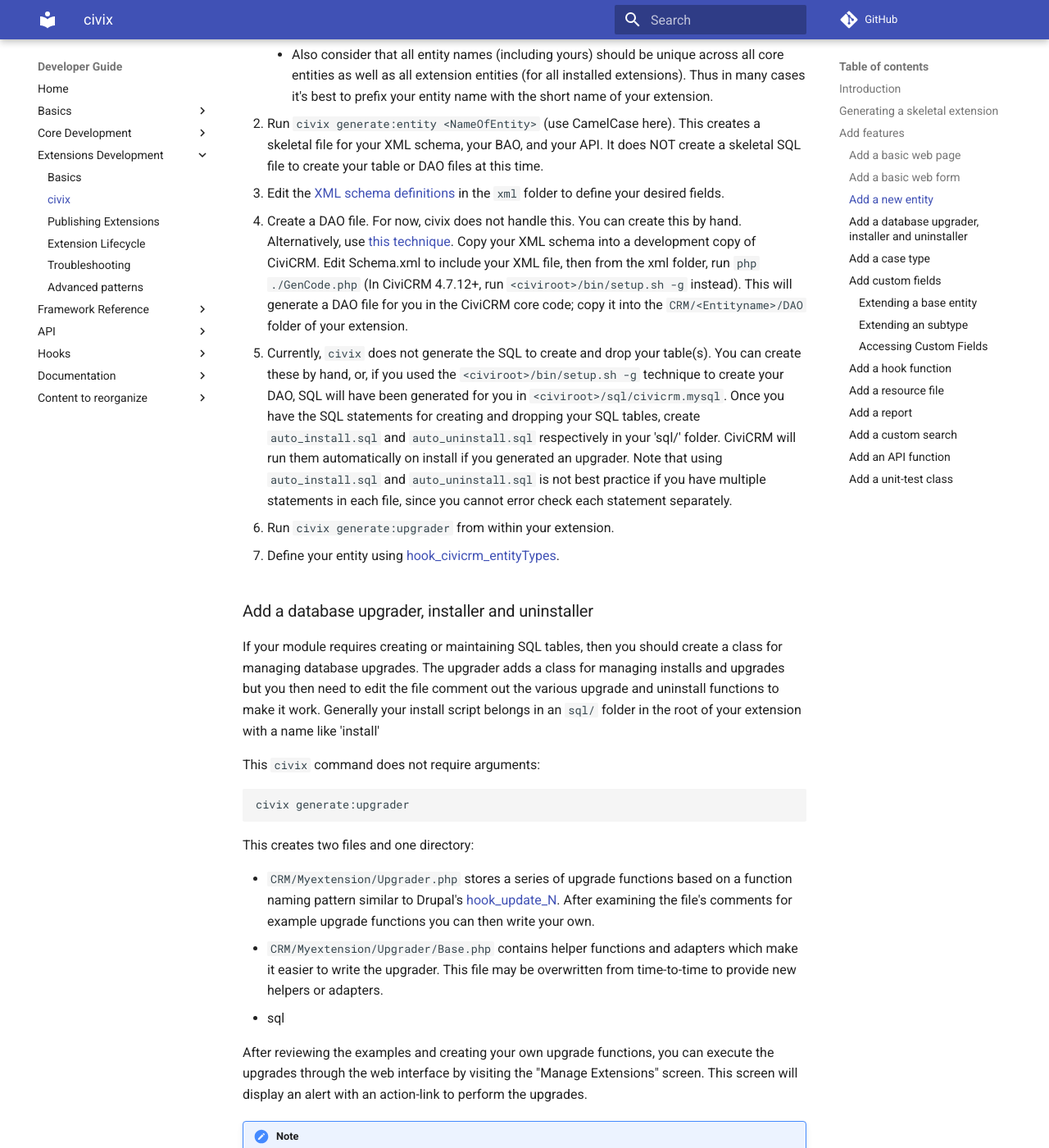
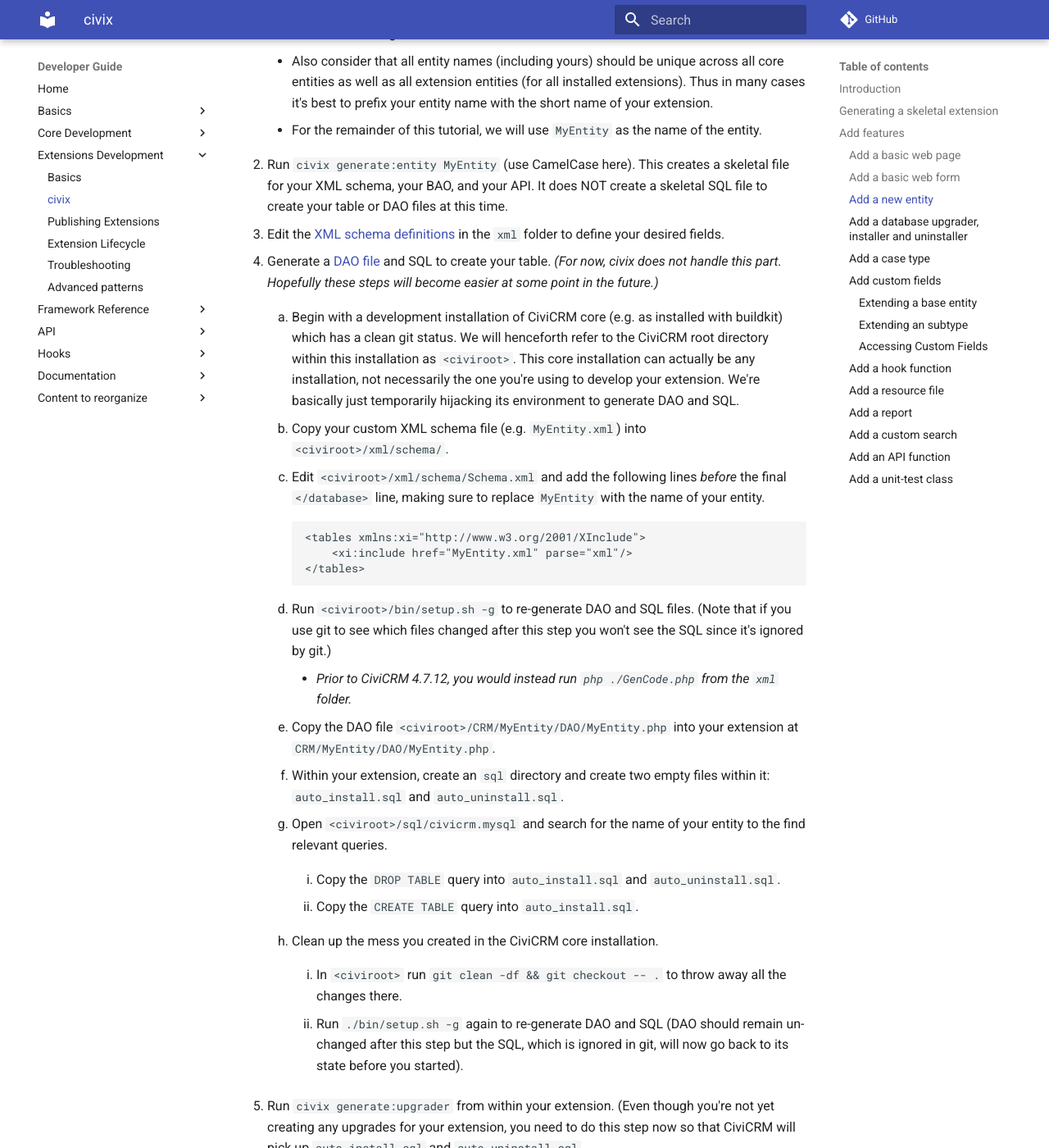
Before and after one commit to civicrm/civicrm-dev-docs, an MkDocs documentation site: the page built from docs/extensions/civix.md, in a window 1280 px wide and 1400 px high, scrolled down 3767 px. Shown: the whole window at 82% size. Built offline with MkDocs 1.6.1 and Material for MkDocs 9.7.7, drawn with Linux system fonts in a browser that asks for light colours; comment, search, counter and statistics services are not loaded; old or Windows-style settings are respelled for this version of MkDocs; some of the changed text lies outside the part shown.

Commit message:
Civix - add more detailed steps in generate:entity

````diff
--- a/docs/extensions/civix.md
+++ b/docs/extensions/civix.md
@@ -182,18 +182,51 @@
 to create a new entity. For this, you can use the command `civix generate:entity`
 
 1. Pick a name for your entity.
+
     * In some places, CiviCRM expects a *CamelCaseName*, in others, an *snake_case_name*. Be absolutely consistent in your naming, because CiviCRM needs to translate between those two naming conventions.
+
     * Also consider that all entity names (including yours) should be unique across all core entities as well as all extension entities (for all installed extensions). Thus in many cases it's best to prefix your entity name with the short name of your extension.
 
-1. Run `civix generate:entity <NameOfEntity>` (use CamelCase here). This creates a skeletal file for your XML schema, your BAO, and your API. It does NOT create a skeletal SQL file to create your table or DAO files at this time.
+    * For the remainder of this tutorial, we will use `MyEntity` as the name of the entity.
+
+1. Run `civix generate:entity MyEntity` (use CamelCase here). This creates a skeletal file for your XML schema, your BAO, and your API. It does NOT create a skeletal SQL file to create your table or DAO files at this time.
 
 1. Edit the [XML schema definitions](/framework/schema-definition) in the `xml` folder to define your desired fields.
 
-1. Create a DAO file. For now, civix does not handle this. You can create this by hand. Alternatively, use [this technique](http://civicrm.stackexchange.com/a/3536/12). Copy your XML schema into a development copy of CiviCRM. Edit Schema.xml to include your XML file, then from the xml folder, run `php ./GenCode.php` (In CiviCRM 4.7.12+, run `<civiroot>/bin/setup.sh -g` instead). This will generate a DAO file for you in the CiviCRM core code; copy it into the `CRM/<Entityname>/DAO` folder of your extension.
+1. Generate a [DAO file](/core/architecture/#dao) and SQL to create your table. *(For now, civix does not handle this part. Hopefully these steps will become easier at some point in the future.)*
 
-1. Currently, `civix` does not generate the SQL to create and drop your table(s). You can create these by hand, or, if you used the `<civiroot>/bin/setup.sh -g` technique to create your DAO, SQL will have been generated for you in `<civiroot>/sql/civicrm.mysql`. Once you have the SQL statements for creating and dropping your SQL tables, create `auto_install.sql` and `auto_uninstall.sql` respectively in your 'sql/' folder. CiviCRM will run them automatically on install if you generated an upgrader. Note that using `auto_install.sql` and `auto_uninstall.sql` is not best practice if you have multiple statements in each file, since you cannot error check each statement separately. <!-- fixme update and clarify -->
+    1. Begin with a development installation of CiviCRM core (e.g. as installed with buildkit) which has a clean git status. We will henceforth refer to the CiviCRM root directory within this installation as `<civiroot>`. This core installation can actually be any installation, not necessarily the one you're using to develop your extension. We're basically just temporarily hijacking its environment to generate DAO and SQL.
 
-1. Run `civix generate:upgrader` from within your extension.
+    1. Copy your custom XML schema file (e.g. `MyEntity.xml`) into `<civiroot>/xml/schema/`.
+
+    1. Edit `<civiroot>/xml/schema/Schema.xml` and add the following lines *before* the final `</database>` line, making sure to replace `MyEntity` with the name of your entity.
+        ```xml
+        <tables xmlns:xi="http://www.w3.org/2001/XInclude">
+            <xi:include href="MyEntity.xml" parse="xml"/>
+        </tables>
+        ```
+
+    1. Run `<civiroot>/bin/setup.sh -g` to re-generate DAO and SQL files. (Note that if you use git to see which files changed after this step you won't see the SQL since it's ignored by git.)
+
+        * *Prior to CiviCRM 4.7.12, you would instead run `php ./GenCode.php` from the `xml` folder.*
+
+    1. Copy the DAO file `<civiroot>/CRM/MyEntity/DAO/MyEntity.php` into your extension at `CRM/MyEntity/DAO/MyEntity.php`.
+
+    1. Within your extension, create an `sql` directory and create two empty files within it: `auto_install.sql` and `auto_uninstall.sql`.
+
+    1. Open `<civiroot>/sql/civicrm.mysql` and search for the name of your entity to the find relevant queries.
+
+        1. Copy the `DROP TABLE` query into `auto_install.sql` and `auto_uninstall.sql`.
+
+        1. Copy the `CREATE TABLE` query into `auto_install.sql`.
+
+    1. Clean up the mess you created in the CiviCRM core installation.
+
+        1. In `<civiroot>` run `git clean -df && git checkout -- .` to throw away all the changes there.
+
+        1. Run `./bin/setup.sh -g` again to re-generate DAO and SQL (DAO should remain un-changed after this step but the SQL, which is ignored in git, will now go back to its state before you started).
+
+1. Run `civix generate:upgrader` from within your extension. (Even though you're not yet creating any upgrades for your extension, you need to do this step now so that CiviCRM will pick up `auto_install.sql` and `auto_uninstall.sql`
 
 1. Define your entity using [hook_civicrm_entityTypes](https://wiki.civicrm.org/confluence/display/CRMDOC/hook_civicrm_entityTypes).
 
````
